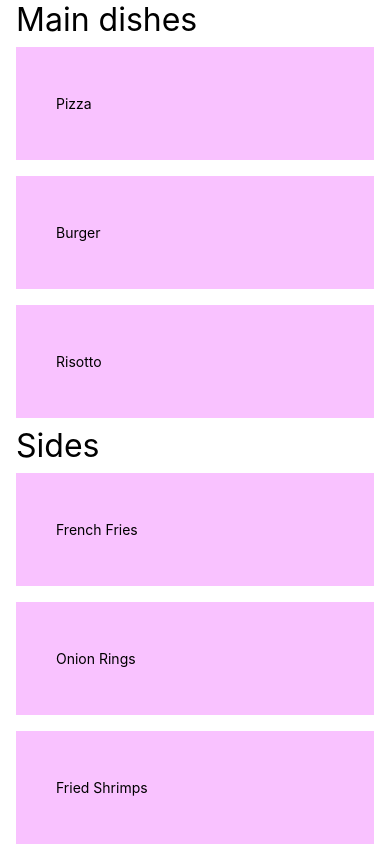
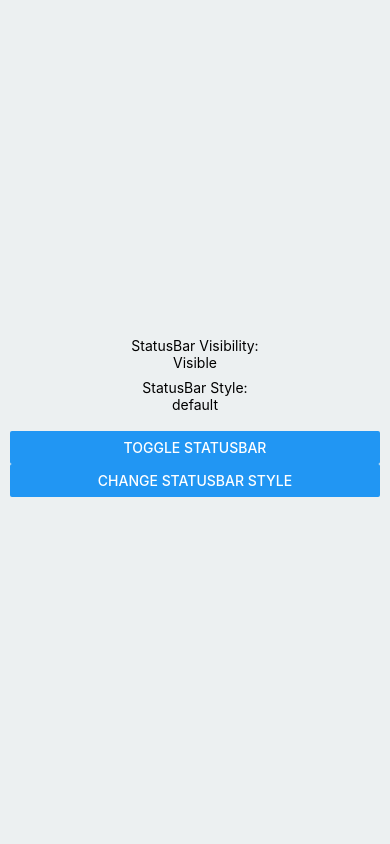
Before and after one commit to isiagi/react_native_relearning_1, a React Native app: screen / in a window 390 px wide. Built offline with nearby package versions, Linux system fonts and the light colour scheme.

Commit message:
chore: Adds StatusBar

```diff
--- a/App.js
+++ b/App.js
@@ -9,9 +9,10 @@
 import RefreshControlComponent from "./components/RefreshControlComponent";
 import ScrollViewComponent from "./components/ScrollViewComponent";
 import SectionListComponent from "./components/SectionListComponent";
+import StatusBarComponent from "./components/StatusBarComponent";
 
 export default function App() {
-  return <SectionListComponent />;
+  return <StatusBarComponent />;
 }
 
 const styles = StyleSheet.create({});
--- /dev/null
+++ b/components/StatusBarComponent.js
@@ -0,0 +1,94 @@
+import React, { useState } from "react";
+import {
+  Button,
+  Platform,
+  SafeAreaView,
+  StatusBar,
+  StyleSheet,
+  Text,
+  View,
+} from "react-native";
+
+const STYLES = ["default", "dark-content", "light-content"];
+const TRANSITIONS = ["fade", "slide", "none"];
+
+const StatusBarComponent = () => {
+  const [hidden, setHidden] = useState(false);
+  const [statusBarStyle, setStatusBarStyle] = useState(STYLES[0]);
+  const [statusBarTransition, setStatusBarTransition] = useState(
+    TRANSITIONS[0]
+  );
+
+  const changeStatusBarVisibility = () => setHidden(!hidden);
+
+  const changeStatusBarStyle = () => {
+    const styleId = STYLES.indexOf(statusBarStyle) + 1;
+    if (styleId === STYLES.length) {
+      setStatusBarStyle(STYLES[0]);
+    } else {
+      setStatusBarStyle(STYLES[styleId]);
+    }
+  };
+
+  const changeStatusBarTransition = () => {
+    const transition = TRANSITIONS.indexOf(statusBarTransition) + 1;
+    if (transition === TRANSITIONS.length) {
+      setStatusBarTransition(TRANSITIONS[0]);
+    } else {
+      setStatusBarTransition(TRANSITIONS[transition]);
+    }
+  };
+
+  return (
+    <SafeAreaView style={styles.container}>
+      <StatusBar
+        animated={true}
+        backgroundColor="#61dafb"
+        barStyle={statusBarStyle}
+        showHideTransition={statusBarTransition}
+        hidden={hidden}
+      />
+      <Text style={styles.textStyle}>
+        StatusBar Visibility:{"\n"}
+        {hidden ? "Hidden" : "Visible"}
+      </Text>
+      <Text style={styles.textStyle}>
+        StatusBar Style:{"\n"}
+        {statusBarStyle}
+      </Text>
+      {Platform.OS === "ios" ? (
+        <Text style={styles.textStyle}>
+          StatusBar Transition:{"\n"}
+          {statusBarTransition}
+        </Text>
+      ) : null}
+      <View style={styles.buttonsContainer}>
+        <Button title="Toggle StatusBar" onPress={changeStatusBarVisibility} />
+        <Button title="Change StatusBar Style" onPress={changeStatusBarStyle} />
+        {Platform.OS === "ios" ? (
+          <Button
+            title="Change StatusBar Transition"
+            onPress={changeStatusBarTransition}
+          />
+        ) : null}
+      </View>
+    </SafeAreaView>
+  );
+};
+
+const styles = StyleSheet.create({
+  container: {
+    flex: 1,
+    justifyContent: "center",
+    backgroundColor: "#ECF0F1",
+  },
+  buttonsContainer: {
+    padding: 10,
+  },
+  textStyle: {
+    textAlign: "center",
+    marginBottom: 8,
+  },
+});
+
+export default StatusBarComponent;
```
